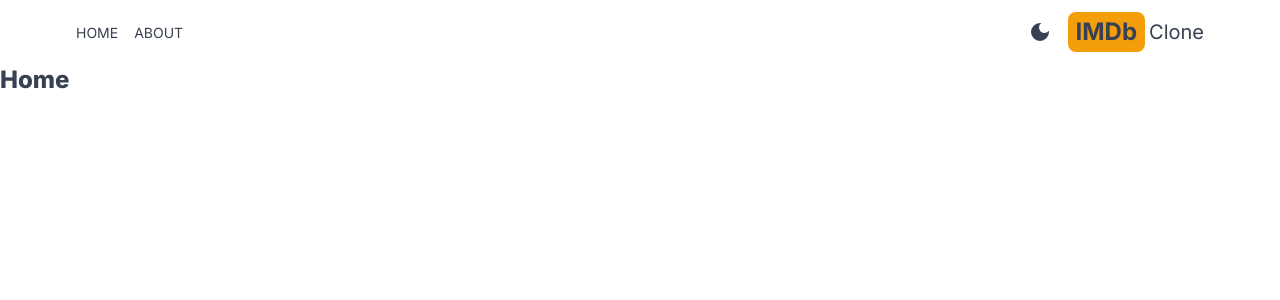
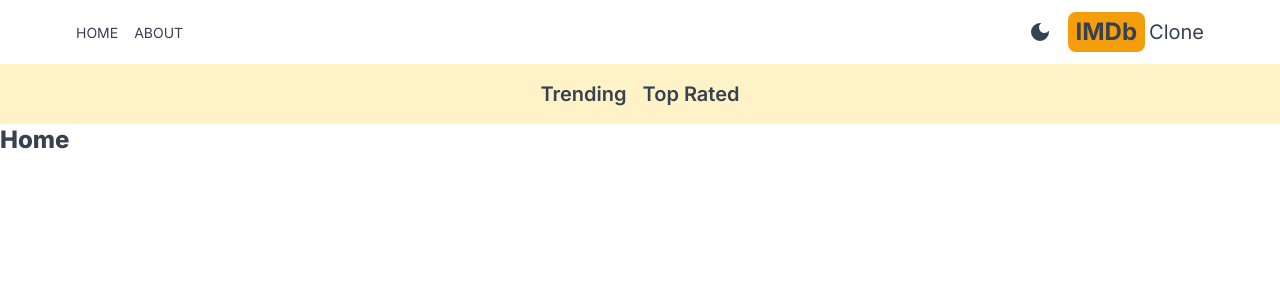
Before and after one commit to martinromario55/nextjs-imbd-app, a Next.js app: page / in a window 1280 px wide. Shown: the top 300 px of the page. Built offline with nearby package versions, Linux system fonts and the light colour scheme.

Commit message:
Navbar Component

```diff
--- a/src/app/layout.js
+++ b/src/app/layout.js
@@ -2,6 +2,7 @@
 import './globals.css'
 import Header from '@/components/Header'
 import Providers from './Providers'
+import Navbar from '@/components/Navbar'
 
 const inter = Inter({ subsets: ['latin'] })
 
@@ -16,6 +17,7 @@
       <body className={inter.className}>
         <Providers>
           <Header />
+          <Navbar />
           {children}
         </Providers>
       </body>
--- /dev/null
+++ b/src/components/Navbar.jsx
@@ -0,0 +1,13 @@
+import React from 'react'
+import NavbarItem from './NavbarItem'
+
+const Navbar = () => {
+  return (
+    <div className="flex dark:bg-gray-600 bg-amber-100 p-4 lg:text-xl justify-center gap-4">
+      <NavbarItem title="Trending" param="fetchTrending" />
+      <NavbarItem title="Top Rated" param="fetchTopRated" />
+    </div>
+  )
+}
+
+export default Navbar
--- /dev/null
+++ b/src/components/NavbarItem.jsx
@@ -0,0 +1,25 @@
+'use client'
+import Link from 'next/link'
+import { useSearchParams } from 'next/navigation'
+import React from 'react'
+
+const NavbarItem = ({ title, param }) => {
+  const searchParams = useSearchParams()
+  const genre = searchParams.get('genre')
+  return (
+    <div>
+      <Link
+        href={`/?genre=${param}`}
+        className={`hover:text-amber-600 font-semibold ${
+          genre === param
+            ? 'underline underline-offset-8 decoration-4 decoration-amber-500 rounded-lg'
+            : ''
+        }`}
+      >
+        {title}
+      </Link>
+    </div>
+  )
+}
+
+export default NavbarItem
```
